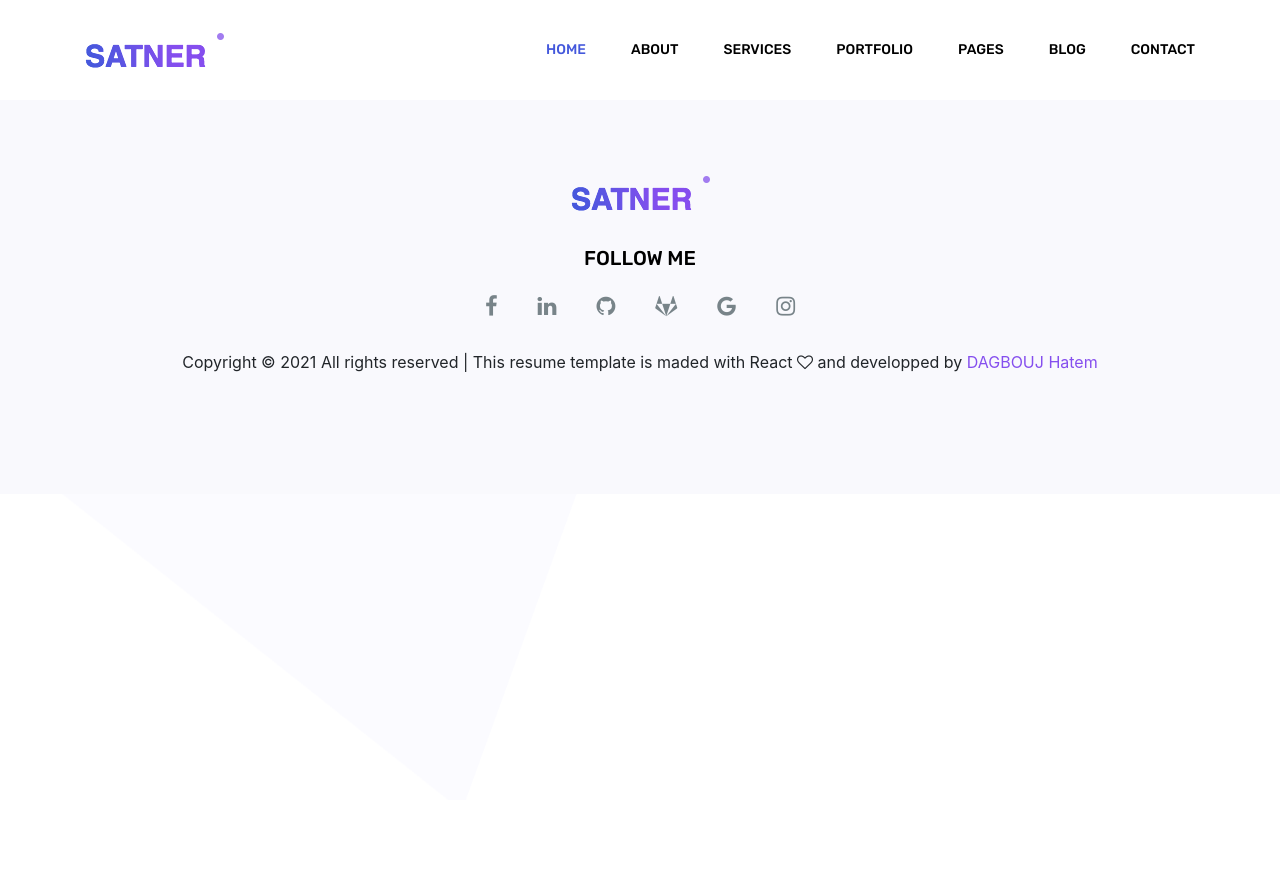
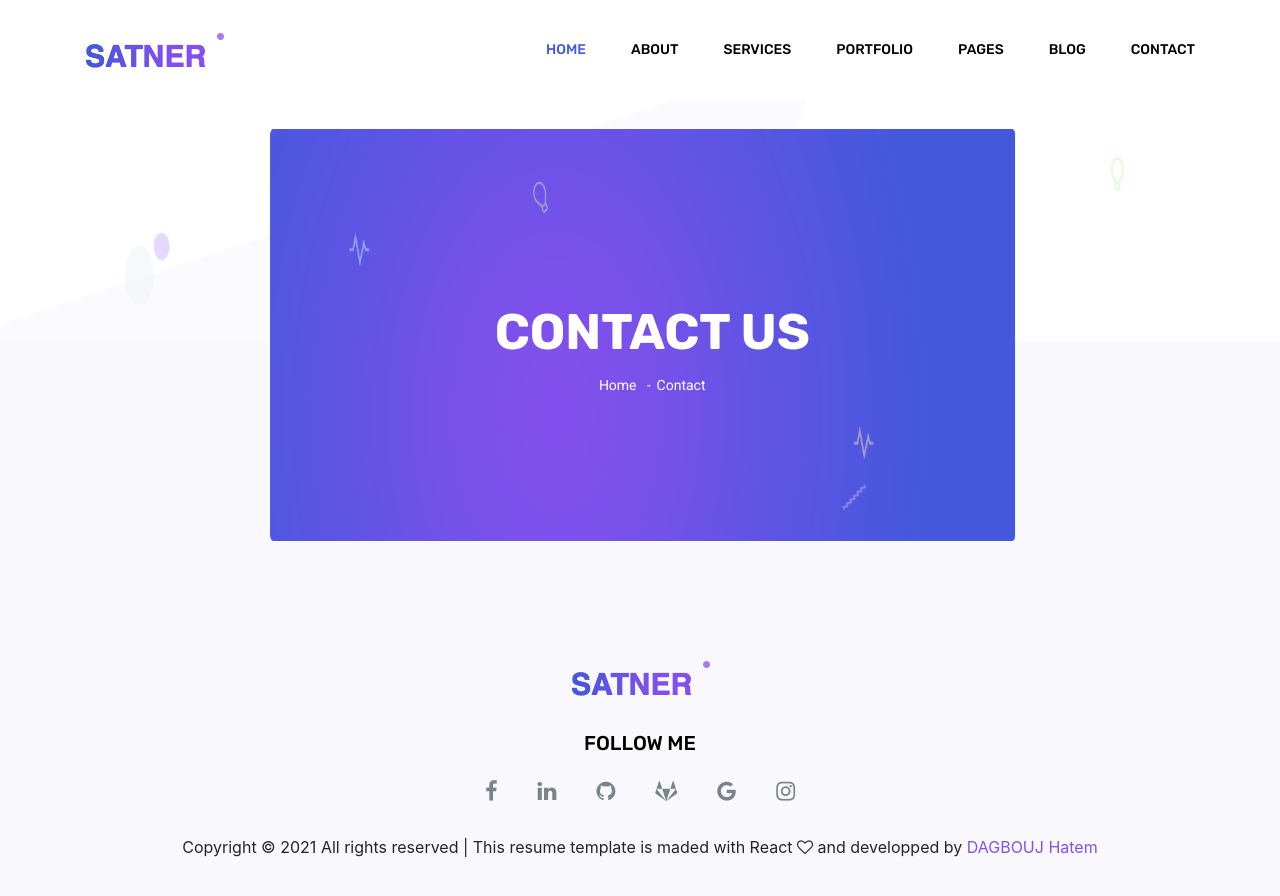
Before and after one commit to dagboujhatem/resume-reactjs, a React (Create React App) app: page /contact in a window 1280 px wide. Shown: the top 896 px of the page. Before the commit the page ends 800 px from the top, so only its background shows below. Built offline with nearby package versions, Linux system fonts and the light colour scheme.

Commit message:
create a banner area in common section

```diff
--- a/src/App.js
+++ b/src/App.js
@@ -17,6 +17,8 @@ import PortfolioDetails from './pages/PortfolioDetails';
 import Blog from './pages/Blog';
 import SingleBlog from './pages/SingleBlog';
 import Contact from './pages/Contact';
+// common imports
+import StartBannerArea from './common/StartBannerArea';
 
 const App = () => {
   return (
@@ -28,6 +30,7 @@ const App = () => {
         <Switch>
           <Route path="/contact">
             <Contact />
+            <StartBannerArea pageName="Contact Us" linkName="Contact" linkTo="/contact" />
           </Route>
           <Route path="/single-blog">
             <SingleBlog />
--- /dev/null
+++ b/src/common/StartBannerArea.js
@@ -0,0 +1,26 @@
+import React from 'react';
+import { Link } from "react-router-dom";
+
+const StartBannerArea = (props) => {
+    return (
+        <section class="banner_area">
+            <div class="banner_inner d-flex align-items-center">
+                <div class="container">
+                    <div class="banner_content text-center">
+                        <h2>{props.pageName}</h2>
+                        <div class="page_link">
+                            <a href="index.html">Home</a>
+                            <a href="contact.html">Contact</a>
+                            {/* <Link className="nav-link" to="/">Home</Link>
+                            <Link className="nav-link" to={props.linkTo}>
+                                {props.linkName}
+                            </Link> */}
+                        </div>
+                    </div>
+                </div>
+            </div>
+        </section>
+    );
+}
+
+export default StartBannerArea;
```
